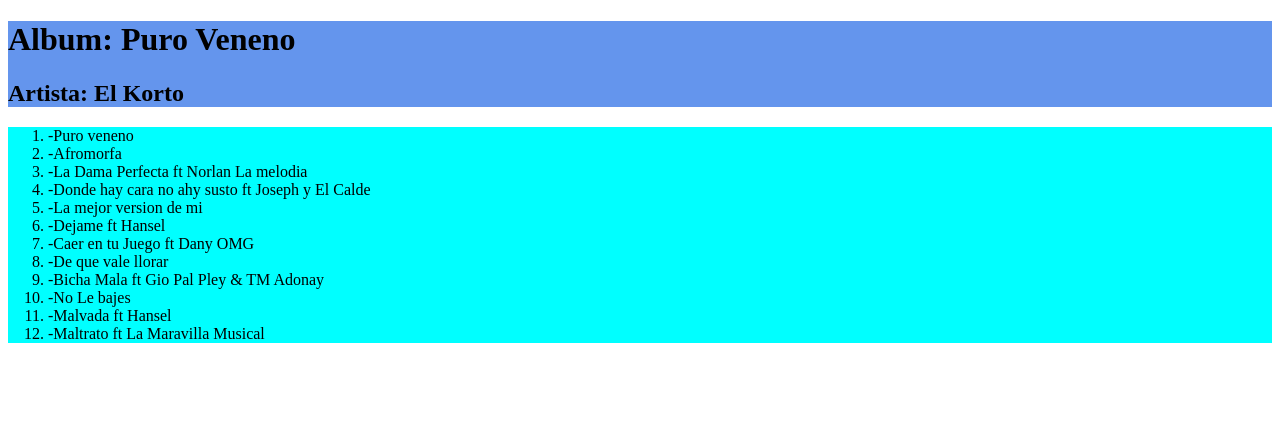
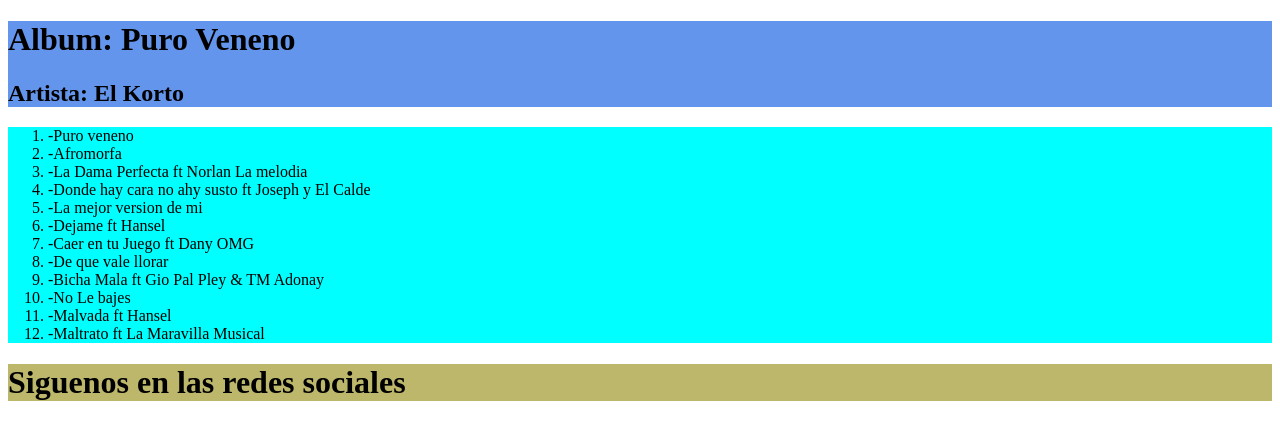
Before and after one commit to yandysTech/purovenenoalbum, a plain HTML site: page index.html in a window 1280 px wide. Drawn offline with Linux system fonts and the light colour scheme.

Commit message:
Se adiciono el footer

```diff
--- a/index.html
+++ b/index.html
@@ -31,4 +31,6 @@
     </p>
 
 </body>
+<footer class='footer'><h1> Siguenos en las redes sociales</h1></footer>
+
 </html>
--- a/style.css
+++ b/style.css
@@ -10,3 +10,6 @@ div{
     background-color: cornflowerblue;
 
 }
+.footer{
+    background-color: darkkhaki;
+}
```
